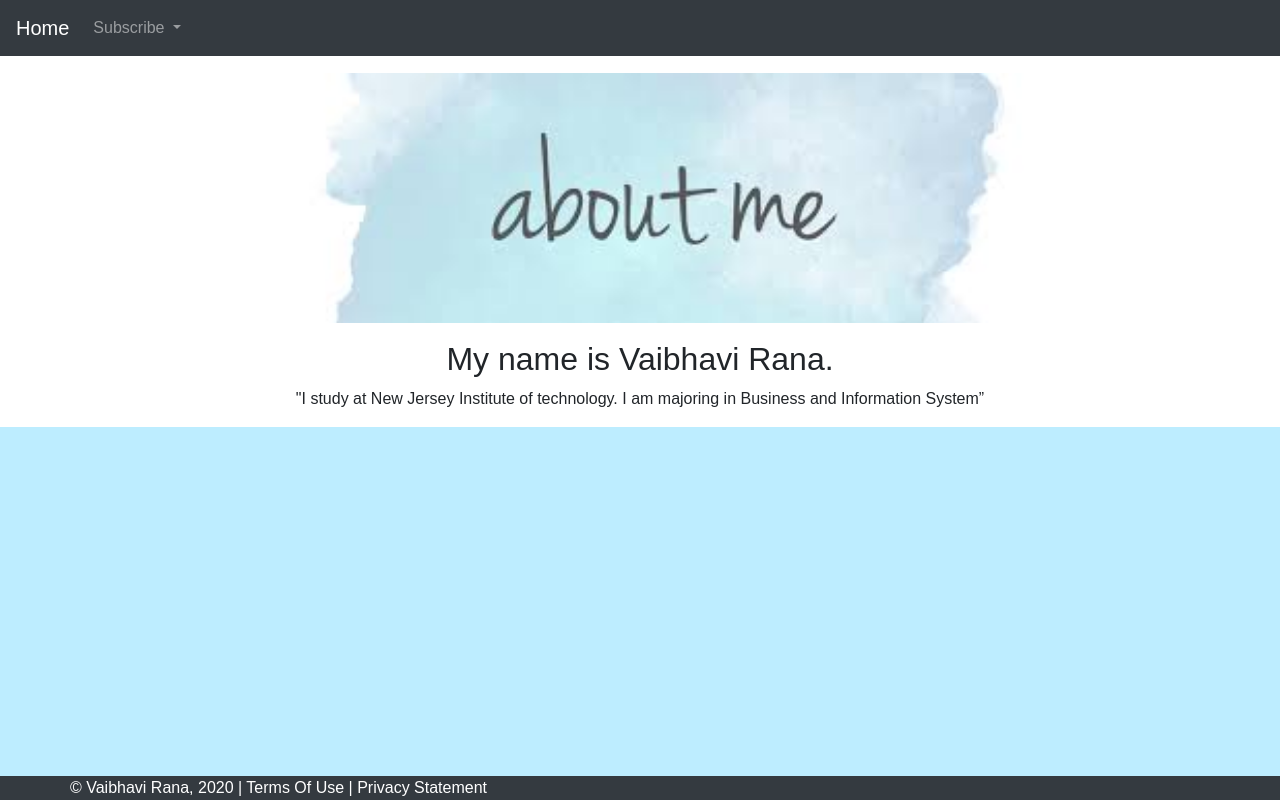
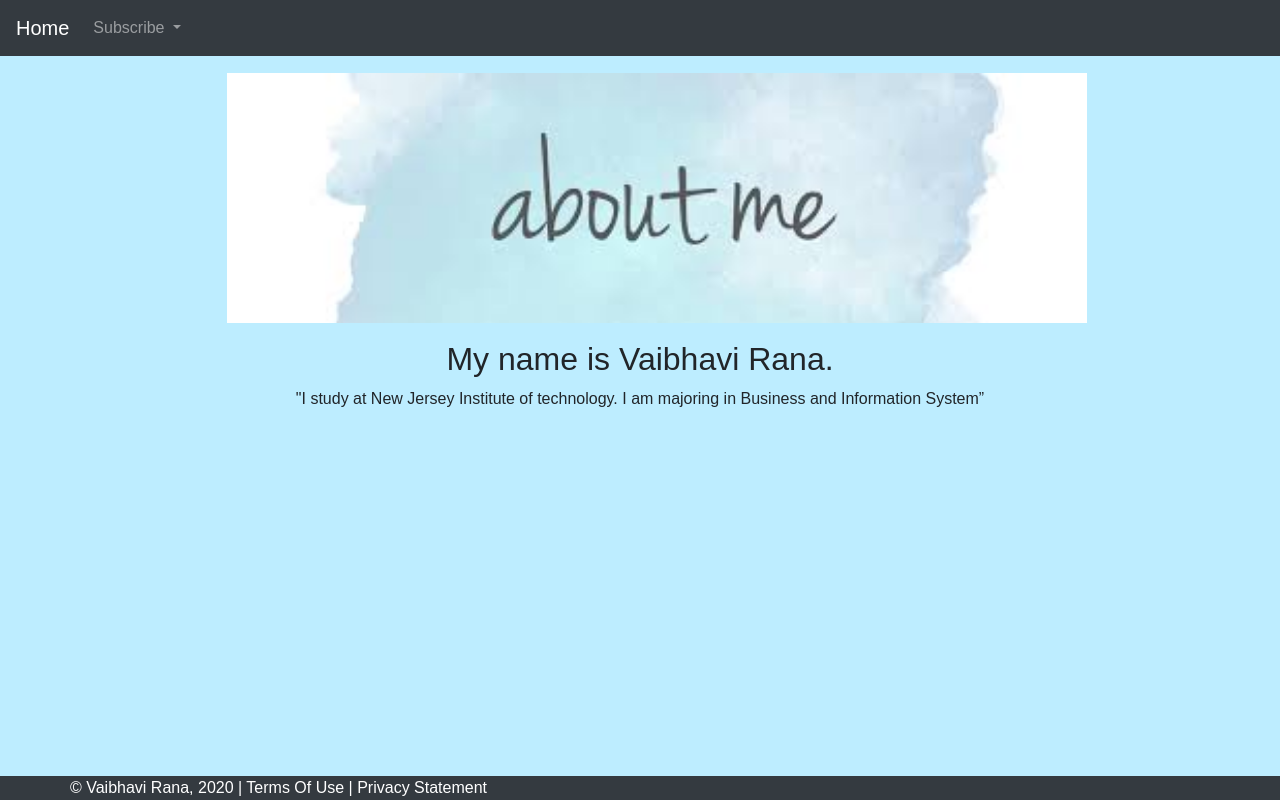
Before and after one commit to vvr25/AboutMe, a plain HTML site: page index.html in a window 1280 px wide. Drawn offline with nearby package versions, Linux system fonts and the light colour scheme.

Commit message:
Update aboutme.css

```diff
--- a/Style/aboutme.css
+++ b/Style/aboutme.css
@@ -5,9 +5,10 @@ html {
 
 body {
 	font-family: Arial, Helvetica, sans-serif;
-    font-size: 100%;
-    margin: 0 auto;
-	text-align:center
+    	font-size: 100%;
+    	margin: 0 auto;
+	text-align:center;
+	background-color: #BDEDFF
 }
 #nav_menu ul {
 	list-style-type: none;
```
